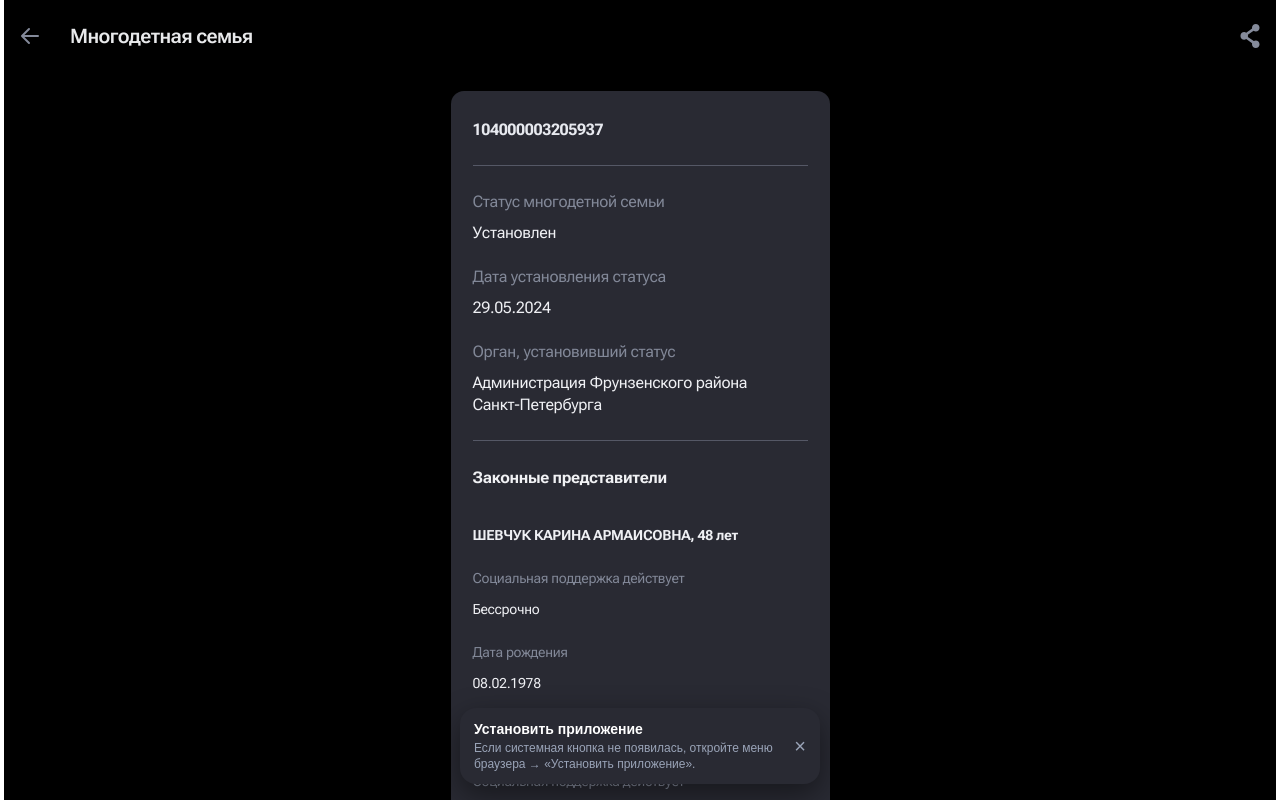
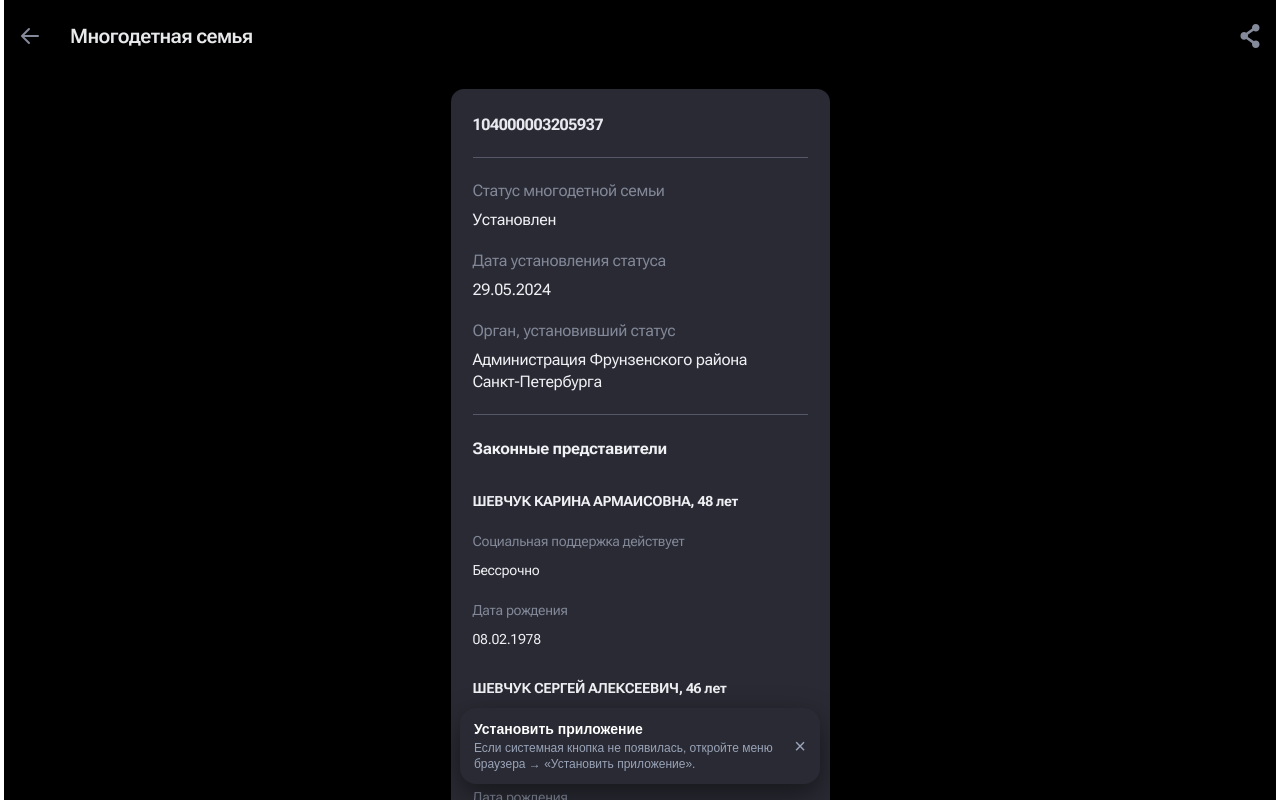
Before and after one commit to raiselfg/gosuslugi, a Next.js app: page /details in a window 1280 px wide. Shown: the top 800 px of the page. Built offline with nearby package versions, Linux system fonts and the light colour scheme.

Commit message:
small ui changesss

```diff
--- a/app/details/page.tsx
+++ b/app/details/page.tsx
@@ -38,25 +38,25 @@ const PersonBlock = ({
   support: string;
   birthDate: string;
 }) => (
-  <section className="pt-[18px]">
+  <section className="pt-[16px]">
     <h3 className="text-[14px] font-bold leading-[21px] tracking-[-0.02em] text-[#EFF0F4]">
       {name}
     </h3>
 
-    <div className="mt-[22px]">
+    <div className="mt-[19px]">
       <p className="text-[14px] font-normal leading-[21px] tracking-[-0.02em] text-[#828898]">
         Социальная поддержка действует
       </p>
-      <p className="mt-[10px] text-[14px] font-normal leading-[21px] tracking-[-0.02em] text-[#EFF0F4]">
+      <p className="mt-[8px] text-[14px] font-normal leading-[21px] tracking-[-0.02em] text-[#EFF0F4]">
         {support}
       </p>
     </div>
 
-    <div className="mt-[22px]">
+    <div className="mt-[19px]">
       <p className="text-[14px] font-normal leading-[21px] tracking-[-0.02em] text-[#828898]">
         Дата рождения
       </p>
-      <p className="mt-[10px] text-[14px] font-normal leading-[21px] tracking-[-0.02em] text-[#EFF0F4]">
+      <p className="mt-[8px] text-[14px] font-normal leading-[21px] tracking-[-0.02em] text-[#EFF0F4]">
         {birthDate}
       </p>
     </div>
@@ -65,65 +65,65 @@ const PersonBlock = ({
 
 export default function DetailsPage() {
   return (
-    <main className="w-full flex-1 bg-black px-[4px] pb-[8px] pt-[22px] font-sans">
-      <article className="mx-auto w-full max-w-[379px] rounded-b-[14px] rounded-t-[13px] bg-[#292A33] px-[22px] pb-[20px] pt-[27px] text-left">
+    <main className="w-full flex-1 bg-black px-[4px] pb-[8px] pt-[20px] font-sans">
+      <article className="mx-auto w-full max-w-[379px] rounded-b-[14px] rounded-t-[13px] bg-[#292A33] px-[22px] pb-[18px] pt-[24px] text-left">
         <section>
           <h2 className="text-[16px] font-bold leading-[23px] tracking-[-0.02em] text-[#E7E9EF]">
             104000003205937
           </h2>
 
-          <div className="mt-[24px] h-px w-full bg-[#555866]" />
+          <div className="mt-[21px] h-px w-full bg-[#555866]" />
 
-          <div className="mt-[25px]">
+          <div className="mt-[22px]">
             <p className="text-[16px] font-normal leading-[21px] tracking-[-0.02em] text-[#828898]">
               Статус многодетной семьи
             </p>
-            <p className="mt-[10px] text-[16px] font-normal leading-[21px] tracking-[-0.02em] text-[#EFF0F4]">
+            <p className="mt-[8px] text-[16px] font-normal leading-[21px] tracking-[-0.02em] text-[#EFF0F4]">
               Установлен
             </p>
           </div>
 
-          <div className="mt-[23px]">
+          <div className="mt-[20px]">
             <p className="text-[16px] font-normal leading-[21px] tracking-[-0.02em] text-[#828898]">
               Дата установления статуса
             </p>
-            <p className="mt-[10px] text-[16px] font-normal leading-[21px] tracking-[-0.02em] text-[#EFF0F4]">
+            <p className="mt-[8px] text-[16px] font-normal leading-[21px] tracking-[-0.02em] text-[#EFF0F4]">
               29.05.2024
             </p>
           </div>
 
-          <div className="mt-[23px]">
+          <div className="mt-[20px]">
             <p className="text-[16px] font-normal leading-[21px] tracking-[-0.02em] text-[#828898]">
               Орган, установивший статус
             </p>
-            <p className="mt-[10px] max-w-[300px] text-[16px] font-normal leading-[22px] tracking-[-0.02em] text-[#EFF0F4]">
+            <p className="mt-[8px] max-w-[300px] text-[16px] font-normal leading-[22px] tracking-[-0.02em] text-[#EFF0F4]">
               Администрация Фрунзенского района Санкт-Петербурга
             </p>
           </div>
 
-          <div className="mt-[24px] h-px w-full bg-[#555866]" />
+          <div className="mt-[21px] h-px w-full bg-[#555866]" />
         </section>
 
-        <section className="pt-[25px]">
+        <section className="pt-[22px]">
           <h2 className="text-[16px] font-bold leading-[23px] tracking-[-0.02em] text-[#F0F1F4]">
             Законные представители
           </h2>
 
-          <div className="mt-[18px] space-y-[16px]">
+          <div className="mt-[15px] space-y-[12px]">
             {representatives.map((person) => (
               <PersonBlock key={person.name} {...person} />
             ))}
           </div>
         </section>
 
-        <div className="mt-[25px] h-px w-full bg-[#555866]" />
+        <div className="mt-[22px] h-px w-full bg-[#555866]" />
 
-        <section className="pt-[25px]">
+        <section className="pt-[22px]">
           <h2 className="text-[16px] font-bold leading-[23px] tracking-[-0.02em] text-[#F0F1F4]">
             Дети
           </h2>
 
-          <div className="mt-[18px] space-y-[16px]">
+          <div className="mt-[15px] space-y-[12px]">
             {children.map((person) => (
               <PersonBlock key={person.name} {...person} />
             ))}
@@ -132,7 +132,7 @@ export default function DetailsPage() {
 
         <button
           type="button"
-          className="mt-[28px] flex h-[58px] w-full items-center justify-center rounded-[12px] bg-[#168BF2] text-[17px] font-normal leading-[22px] tracking-[-0.02em] text-white"
+          className="mt-[25px] flex h-[58px] w-full items-center justify-center rounded-[12px] bg-[#168BF2] text-[17px] font-normal leading-[22px] tracking-[-0.02em] text-white"
         >
           Поделиться
         </button>
```
